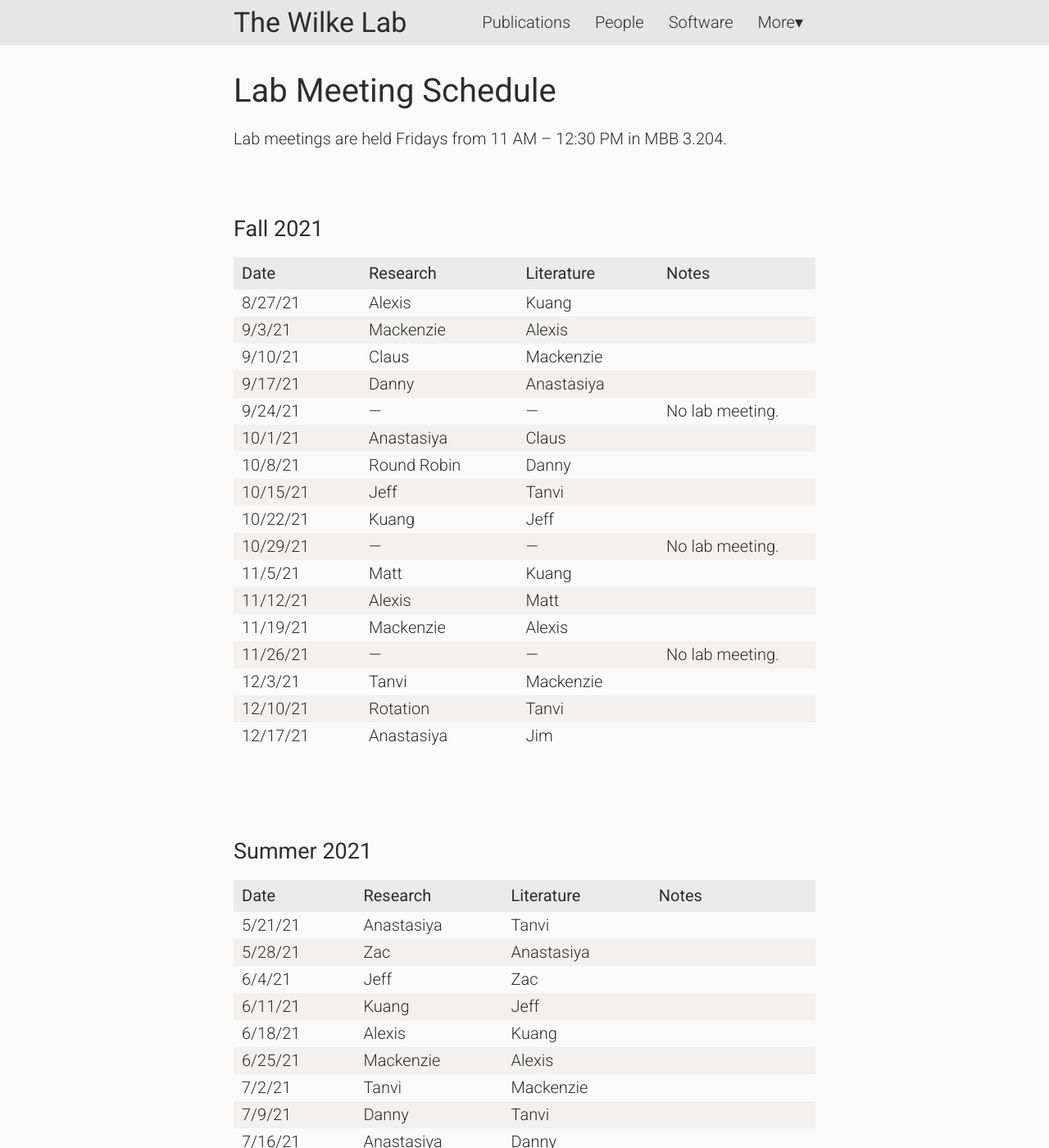
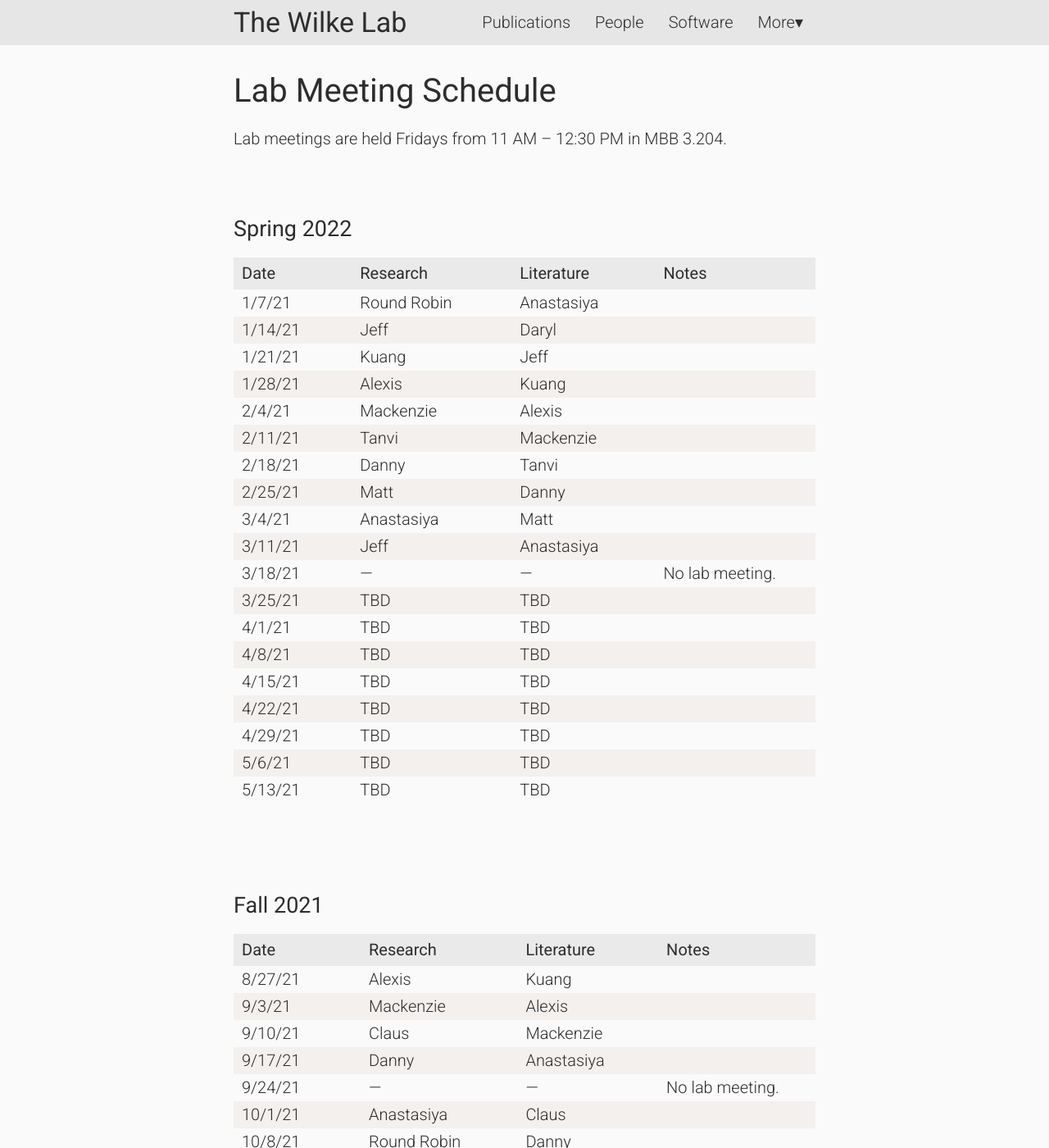
Before and after one commit to wilkelab/wilkelab.github.io, a Jekyll site: the page built from lab_meetings.md, in a window 1280 px wide and 1400 px high. Shown: the whole window at 82% size. Built offline with Jekyll 4.4.1, drawn with Linux system fonts in a browser that asks for light colours; nearby versions of some CDN libraries.

Commit message:
Add initial spring schedule

```diff
--- a/lab_meetings.md
+++ b/lab_meetings.md
@@ -6,6 +6,36 @@ permalink: /lab_meetings
 
 Lab meetings are held Fridays from 11 AM -- 12:30 PM in MBB 3.204.
 <br><br>
+
+### Spring 2022
+
+|------+---+--------------------+---+----------------------+---+-------|
+| Date      |    |Research       |    |Literature |         |Notes      |
+|:----------|----|:------------------|----|:--------------------|---|:------|
+| 1/7/21 || Round Robin || Anastasiya ||
+| 1/14/21 || Jeff || Daryl ||
+| 1/21/21 || Kuang || Jeff ||
+| 1/28/21 || Alexis || Kuang ||
+| 2/4/21 || Mackenzie || Alexis ||
+| 2/11/21 || Tanvi || Mackenzie ||
+| 2/18/21 || Danny || Tanvi ||
+| 2/25/21 || Matt  || Danny ||
+| 3/4/21 || Anastasiya || Matt ||
+| 3/11/21 || Jeff || Anastasiya ||
+| 3/18/21 || ---  || --- || No lab meeting.
+| 3/25/21 || TBD || TBD ||
+| 4/1/21 || TBD || TBD ||
+| 4/8/21 || TBD || TBD ||
+| 4/15/21 || TBD || TBD ||
+| 4/22/21 || TBD || TBD ||
+| 4/29/21 || TBD || TBD ||
+| 5/6/21 || TBD || TBD ||
+| 5/13/21 || TBD || TBD ||
+|------+---+--------------------+---+----------------------+---+-------|
+{:.widetable}
+
+<br><br />
+
 
 ### Fall 2021
 
@@ -27,7 +57,7 @@ Lab meetings are held Fridays from 11 AM -- 12:30 PM in MBB 3.204.
 | 11/19/21 || Mackenzie || Alexis ||
 | 11/26/21 || --- || --- || No lab meeting.
 | 12/3/21 || Tanvi || Mackenzie ||
-| 12/10/21 || Rotation || Tanvi ||
+| 12/10/21 || Daryl || Tanvi ||
 | 12/17/21 || Anastasiya || Jim ||
 |------+---+--------------------+---+----------------------+---+-------|
 {:.widetable}
```
